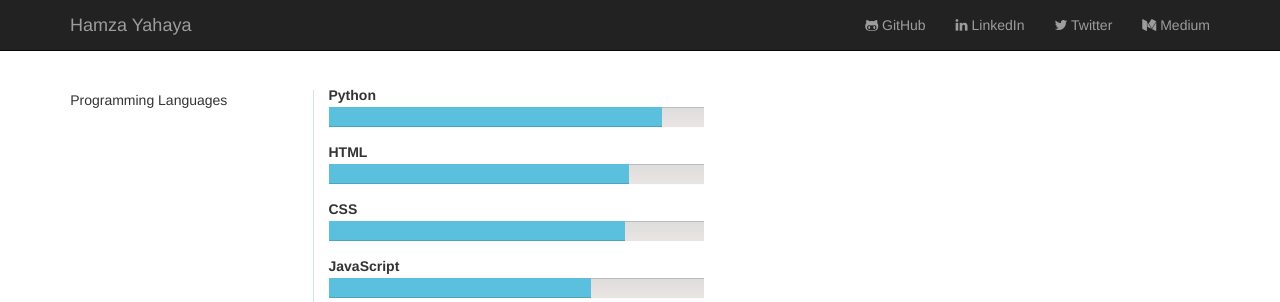
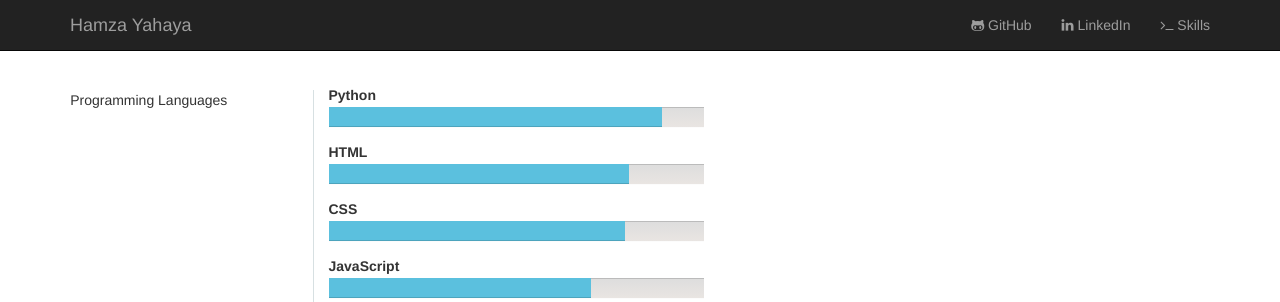
Before and after one commit to CruzanCaramele/Portfolio, a Flask app: page /skills in a window 1280 px wide. Shown: the top 302 px of the page. Run offline with Flask 2, Linux system fonts and the light colour scheme; some libraries are stand-ins or nearby versions.

Commit message:
harmonize bootrap styling

```diff
--- a/templates/index.html
+++ b/templates/index.html
@@ -6,6 +6,7 @@
   <meta name="viewport" content="width=device-width, initial-scale=1" />
   <meta name="description" content="" />
   <meta name="author" content="Hamza Yahaya" />
+  <meta name="keywords" content="Python,HTML,jquery,Javascript,CSS,PostgreSQL,SQL,Vagrant,Ubuntu">
   <title>Hamza Yahaya</title>
 
   <link href="http://maxcdn.bootstrapcdn.com/bootstrap/3.3.2/css/bootstrap.min.css" rel="stylesheet" />
@@ -38,7 +39,7 @@
           <span class="icon-bar"></span>
           <span class="icon-bar"></span>
         </button>
-        <a class="navbar-brand" href="#">
+        <a class="navbar-brand" href="{{url_for('index')}}">
           Hamza Yahaya
         </a>
       </div>
@@ -58,15 +59,9 @@
             </a>
           </li>
           <li>
-            <a href="https://twitter.com/cruzancaramele" target="_blank">
-              <i class="fa fa-twitter"></i>
-              Twitter
-            </a>
-          </li>
-          <li>
-            <a href="https://medium.com/@Hamza_Y" target="_blank">
-              <i class="fa fa-medium"></i>
-              Medium
+            <a href="{{url_for('skills')}}">
+              <i class="fa fa-terminal"></i>
+              Skills
             </a>
           </li>
         </ul>
@@ -136,7 +131,7 @@
             </div>
           </div>
         </a>
-        <a href="http:/52.27.136.80" class="card-anchor" target="_blank">
+        <a href="http://54.149.46.103" class="card-anchor" target="_blank">
           <div class="media card">
             <div class="media-left">
               <img class="media-object" width="32" src="../static/img/unis.jpg" alt="icon">
@@ -245,7 +240,7 @@
       </div>
     </section>
 {% endblock %}
-    <footer></footer>
+
   </div>
   <script src="https://ajax.googleapis.com/ajax/libs/jquery/2.1.3/jquery.min.js"></script>
   <script src="http://maxcdn.bootstrapcdn.com/bootstrap/3.3.2/js/bootstrap.min.js"></script>
```
